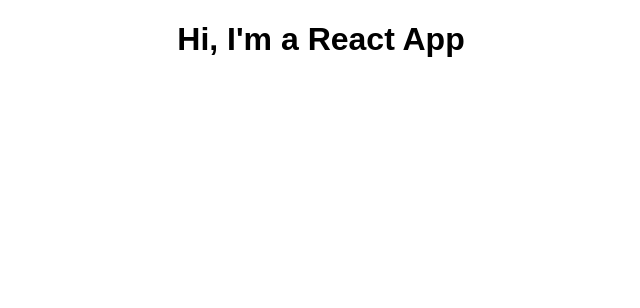
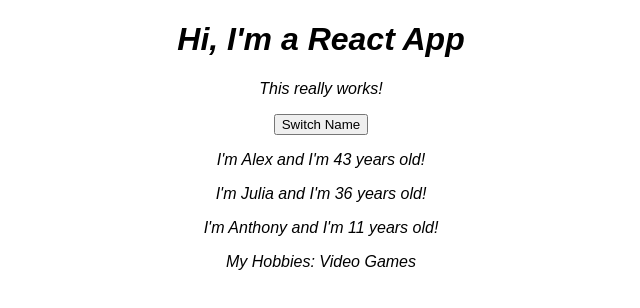
Before and after one commit to Borsbach/udemy-react-complete-guide, a React (Create React App) app: page / in a window 1280 px wide. Shown: the top 308 px of the page, without its empty margins (319-959 px from the left). Built offline with nearby package versions, Linux system fonts and the light colour scheme.

Commit message:
upload after react hooks

```diff
--- a/src/App.css
+++ b/src/App.css
@@ -1,3 +1,4 @@
 .App {
   text-align: center;
+  font-style: italic;
 }
--- a/src/App.js
+++ b/src/App.js
@@ -1,14 +1,41 @@
-import React, { Component } from "react";
+import React, { useState } from "react";
 import "./App.css";
+import Person from './Person/Person'
 
-class App extends Component {
-  render() {
-    return (
-      <div className="App">
-        <h1>Hi, I'm a React App</h1>
-      </div>
-    );
+const app = props => {
+  const [ personsState, setPersonsState ] = useState({
+    persons: [
+      { name: 'Alex', age: 43 },
+      { name: 'Julia', age: 36 },
+      { name: 'Anthony', age: 11 }
+    ],
+    otherState: 'some other value'
+  })
+
+  console.log(personsState)
+
+  const switchNameHandler = () => {
+    // console.log('was clicked')
+    setPersonsState({
+      persons: [
+        { name: 'Alexander', age: 43 },
+        { name: 'Julia', age: 36 },
+        { name: 'Anthony', age: 13 }
+      ]
+    })
   }
+
+  return (
+    <div className="App">
+      <h1>Hi, I'm a React App</h1>
+      <p>This really works!</p>
+      <button onClick={switchNameHandler}>Switch Name</button>
+      <Person name={personsState.persons[0].name} age={personsState.persons[0].age} />
+      <Person name={personsState.persons[1].name} age={personsState.persons[1].age} />
+      <Person name={personsState.persons[2].name} age={personsState.persons[2].age} >My Hobbies: Video Games</Person>
+    </div>
+  );
 }
 
-export default App;
+
+export default app;
--- /dev/null
+++ b/src/Person/Person.js
@@ -0,0 +1,12 @@
+import React from 'react'
+
+const person = (props) => {
+  return (
+    <div>
+      <p>I'm {props.name} and I'm {props.age} years old!</p>
+      <p>{props.children}</p>
+    </div>
+  )
+}
+
+export default person;
```
